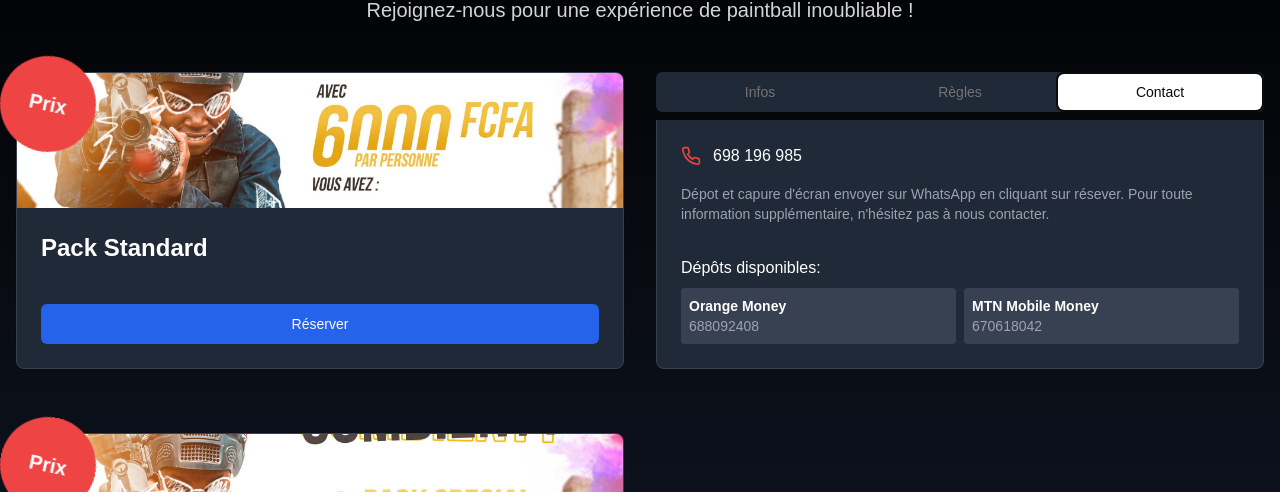
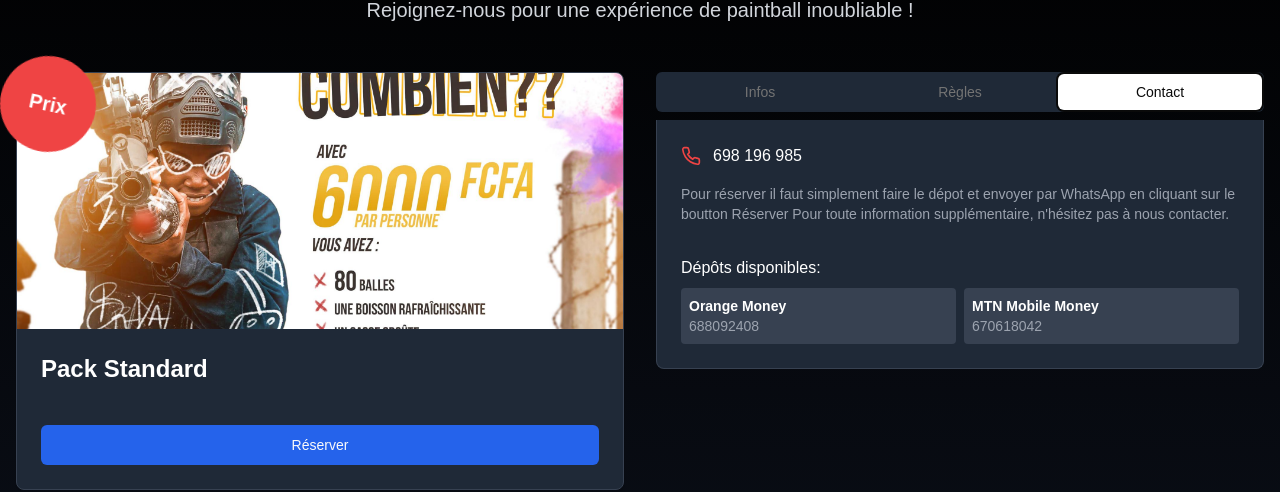
Before and after one commit to Manos2605/Paintball, a Next.js app: page / in a window 1280 px wide. Both pictures are taken after a click on the tab "Contact". Shown: the part 924-1416 px from the top of the page. Built offline with nearby package versions, Linux system fonts and the light colour scheme.

Commit message:
Réglage de position

```diff
--- a/components/paintball-event.tsx
+++ b/components/paintball-event.tsx
@@ -180,16 +180,16 @@ export default function PaintballEvent() {
               <div className="absolute -top-4 -left-4 w-24 h-24 bg-red-500 rounded-full flex items-center justify-center text-white font-bold text-xl z-10 transform rotate-12">
                 Prix
               </div>
-              <Card className="bg-gray-800 border-gray-700 overflow-hidden h-full flex flex-col">
-                <div className="relative h-80 w-full h-full">
+              <Card className="bg-gray-800 border-gray-700 overflow-hidden h-full">
+                <div className="relative h-64">
                   <Image
                     src="img/IMG-20250312-WA0197.jpg"
                     alt="Joueur de paintball"
                     fill
-                    className="object-cover w-full h-full"
+                    className="object-cover"
                   />
                 </div>
-                <CardContent className="p-6 flex flex-col justify-between">
+                <CardContent className="p-6">
                   <h3 className="text-2xl font-bold mb-4 text-white">Pack Standard</h3>
                   {/* <ul className="space-y-3">
                     <li className="flex items-center">
@@ -245,7 +245,8 @@ export default function PaintballEvent() {
                       <MapPin className="h-5 w-5 text-red-500 mr-3 mt-1" />
                       <div>
                         <h4 className="font-medium">Lieu</h4>
-                        <p className="text-gray-400">Paintball Club d'Olembe</p>
+                        <p className="text-gray-400">Paintball Club d'Olembe
+</p>
                       </div>
                     </div>
                     <div className="flex items-start">
@@ -273,7 +274,8 @@ export default function PaintballEvent() {
                       <Phone className="h-5 w-5 text-red-500 mr-3" />
                       <p>698 196 985</p>
                     </div>
-                    <p className="text-sm text-gray-400">Dépot et capure d'écran envoyer sur WhatsApp en cliquant sur résever.
+                    <p className="text-sm text-gray-400">
+                      Pour réserver il faut simplement faire le dépot et envoyer par WhatsApp en cliquant sur le boutton Réserver
                       Pour toute information supplémentaire, n'hésitez pas à nous contacter.
                     </p>
                     <div className="pt-4">
@@ -297,10 +299,10 @@ export default function PaintballEvent() {
           <div className="grid grid-cols-1 md:grid-cols-2 gap-8 mb-16">
             <motion.div variants={itemVariants} className="relative">
               <div className="absolute -top-4 -left-4 w-24 h-24 bg-red-500 rounded-full flex items-center justify-center text-white font-bold text-xl z-10 transform rotate-12">
-                Prix
+                2000 FCFA
               </div>
               <Card className="bg-gray-800 border-gray-700 overflow-hidden h-full">
-                <div className="relative h-80 w-full h-full">
+                <div className="relative h-64">
                   <Image
                     src="img/IMG-20250312-WA0221.jpg"
                     alt="Joueur de paintball"
@@ -399,7 +401,7 @@ export default function PaintballEvent() {
               viewport={{ once: true }}
               className="flex flex-col sm:flex-row gap-4 justify-center"
             >
-              <Button size="lg" className="bg-red-600 hover:bg-red-700 text-white">
+              <Button size="lg" className="bg-[#25D366] hover:bg-[#128C7E] text-white">
                 <a href="https://chat.whatsapp.com/CSBZ2Q5Vmb0Hhw6wOtOkAu">Groupe WhatsApp</a>
               </Button>
               <Button size="lg" variant="outline" className="border-white text-white hover:bg-white/10">
```
